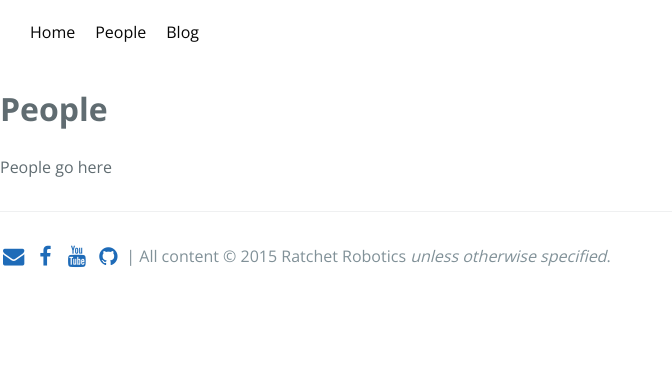
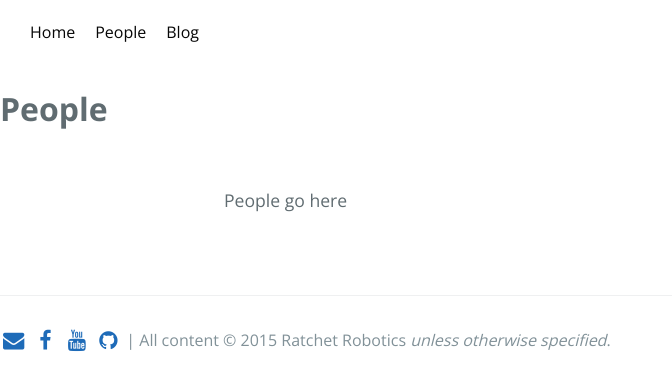
Before and after one commit to FTC-6806/ftc-6806.github.io, a Jekyll site: the page built from people.md, in a window 1280 px wide. Shown: the top 390 px of the page, without its empty margins (0-672 px from the left). Built offline with Jekyll 4.4.1, drawn with Linux system fonts in a browser that asks for light colours; nearby versions of some CDN libraries.

Commit message:
Fix _layouts/page

```diff
--- a/_layouts/page.html
+++ b/_layouts/page.html
@@ -1,14 +1,9 @@
 ---
 layout: default
 ---
-<div class="post">
 
-  <header class="post-header">
-    <h1 class="post-title">{{ page.title }}</h1>
-  </header>
+<h1 class="page-title">{{ page.title }}</h1>
 
-  <article class="post-content">
-    {{ content }}
-  </article>
-
-</div>
+<section class="main-content">
+  {{ content }}
+</section>
```
